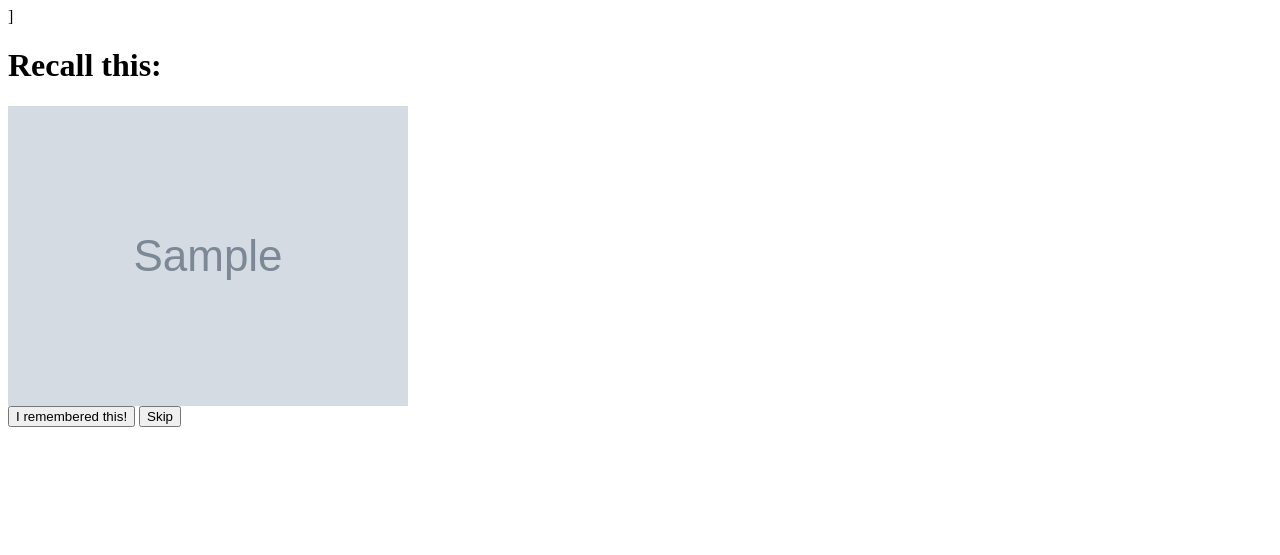
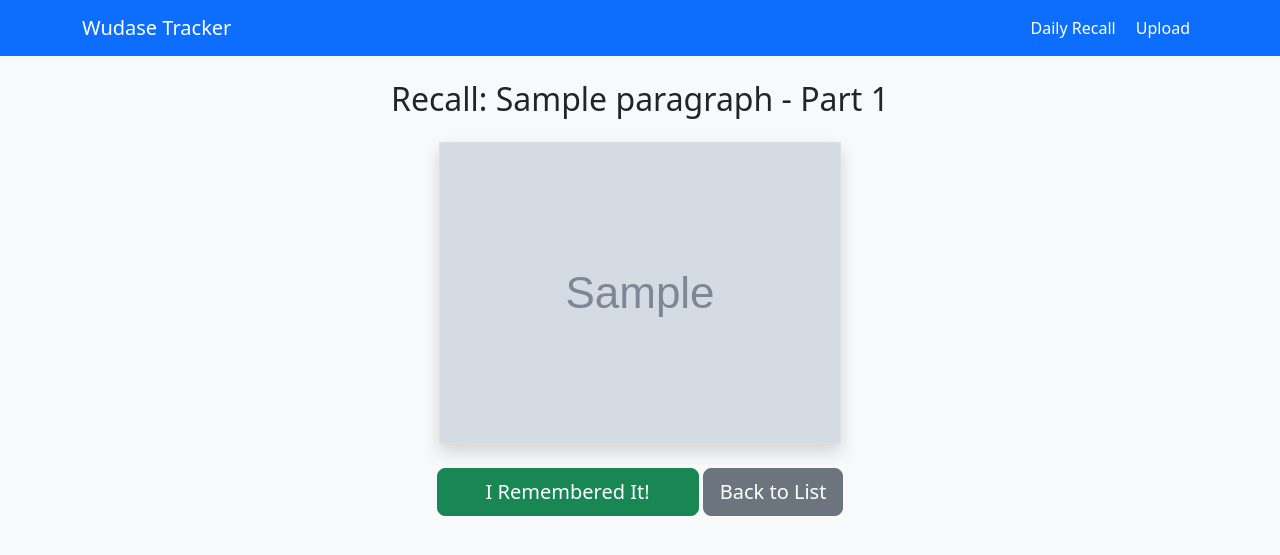
Before and after one commit to mastewalshiferaw/EOTC_related, a Django app: page /recall/ in a window 1280 px wide. Shown: the top 555 px of the page. Run offline with Django 5.2, Linux system fonts and the light colour scheme; a user stored in the database is signed in; tables that the repository leaves empty hold one stand-in row (values such as "Sample post"); grey boxes marked "Sample" are stand-in pictures.

Commit message:
added daily_recall

```diff
--- a/wudase_tr/tracker/templates/tracker/recall.html
+++ b/wudase_tr/tracker/templates/tracker/recall.html
@@ -1,15 +1,16 @@
-<html>
-<head>
-    <title>recall</title>
-</head>
-]<div class="container">
-    <h1>Recall this:</h1>
-    <img src="{{ para.image.url }}" style="max-width: 500px;">
+{% extends 'tracker/base.html' %}
+{% block content %}
+<div class="text-center">
+    <h2>Recall: {{ para.day_name }} - Part {{ para.order_index }}</h2>
+    <div class="my-4">
+        <img src="{{ para.image.url }}" class="img-fluid border shadow" style="max-height: 500px;">
+    </div>
 
     <form method="POST">
         {% csrf_token %}
-        <button type="submit" name="action" value="remembered">I remembered this!</button>
-        <button type="button" onclick="location.reload()">Skip</button>
+        <input type="hidden" name="para_id" value="{{ para.id }}">
+        <button type="submit" class="btn btn-success btn-lg px-5">I Remembered It!</button>
+        <a href="{% url 'dashboard' %}" class="btn btn-secondary btn-lg">Back to List</a>
     </form>
 </div>
-</html>
+{% endblock %}
--- a/wudase_tr/tracker/views.py
+++ b/wudase_tr/tracker/views.py
@@ -1,12 +1,17 @@
-from django.shortcuts import render, redirect
-from .models import Paragraph
+from django.shortcuts import render, redirect, get_object_or_404
+from django.utils import timezone
+from .models import Paragraph, DailyReview
 from .forms import ParagraphForm
 import random
 
 def dashboard(request):
-    # This shows your progress
+    # Calculate streak (simple version)
+    streak = DailyReview.objects.filter(user=request.user).count()
     paragraphs = Paragraph.objects.filter(user=request.user)
-    return render(request, 'tracker/dashboard.html', {'paragraphs': paragraphs})
+    return render(request, 'tracker/dashboard.html', {
+        'paragraphs': paragraphs,
+        'streak': streak
+    })
 
 def upload_view(request):
     if request.method == 'POST':
@@ -21,34 +26,28 @@ def upload_view(request):
     return render(request, 'tracker/upload.html', {'form': form})
 
 def daily_recall(request):
-    # Randomly get one paragraph to revise
-    paragraphs = Paragraph.objects.filter(user=request.user)
-    if not paragraphs.exists():
-        return redirect('upload_view')
+    if request.method == 'POST':
+        para_id = request.POST.get('para_id')
+        para = get_object_or_404(Paragraph, id=para_id)
 
-    challenge = random.choice(paragraphs)
+        # 1. Mark paragraph as reviewed
+        para.last_reviewed = timezone.now().date()
+        para.save()
+
+        # 2. Log in DailyReview model
+        today = timezone.now().date()
+        daily_log, created = DailyReview.objects.get_or_create(user=request.user, date=today)
+        daily_log.paragraphs_reviewed.add(para)
+
+        return redirect('daily_recall')
+
+    # Get paragraphs NOT reviewed today
+    to_review = Paragraph.objects.filter(user=request.user).exclude(
+        last_reviewed=timezone.now().date()
+    ).order_by('last_reviewed')
+
+    if not to_review.exists():
+        return render(request, 'tracker/finished.html')
+
+    challenge = to_review.first()
     return render(request, 'tracker/recall.html', {'para': challenge})
-
-def upload_paragraph(request):
-    if request.method == 'POST':
-        # Logic to save the uploaded image
-        # User selects Day, Order Index, and uploads file
-        new_p = Paragraph.objects.create(
-            user=request.user,
-            image=request.FILES['para_image'],
-            day_name=request.POST['day'],
-            order_index=request.POST['order']
-        )
-        return redirect('dashboard')
-    return render(request, 'upload.html')
-
-def daily_challenge(request):
-    # Get all paragraphs the user has uploaded
-    user_paragraphs = Paragraph.objects.filter(user=request.user)
-
-    if not user_paragraphs.exists():
-        return redirect('upload_paragraph')
-
-    # Randomly pick one for recall
-    challenge = random.choice(user_paragraphs)
-    return render(request, 'challenge.html', {'para': challenge})
```
